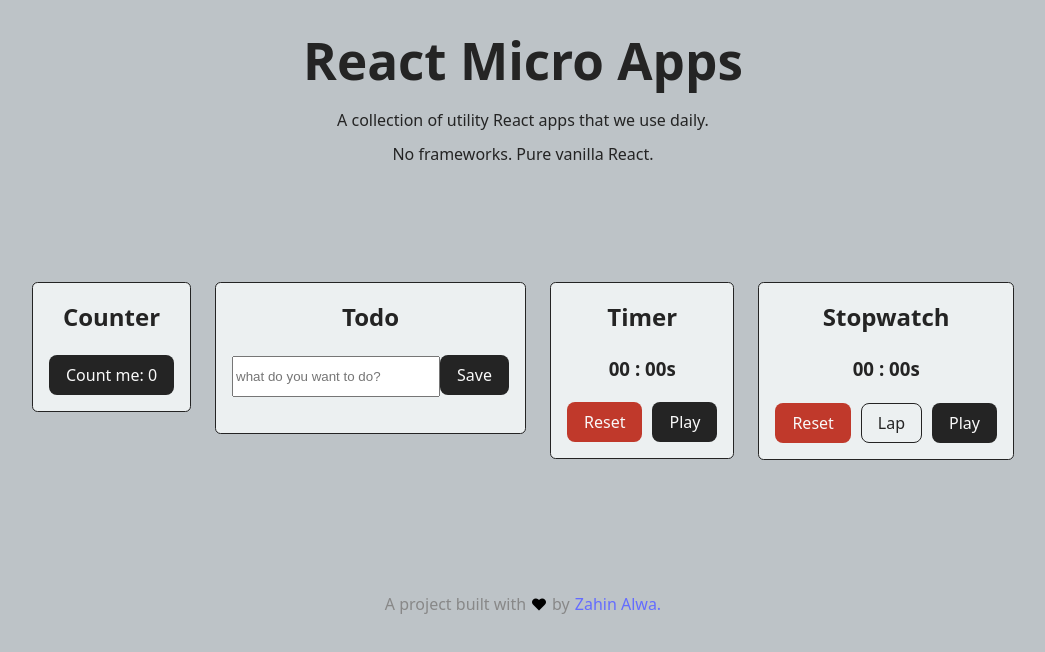
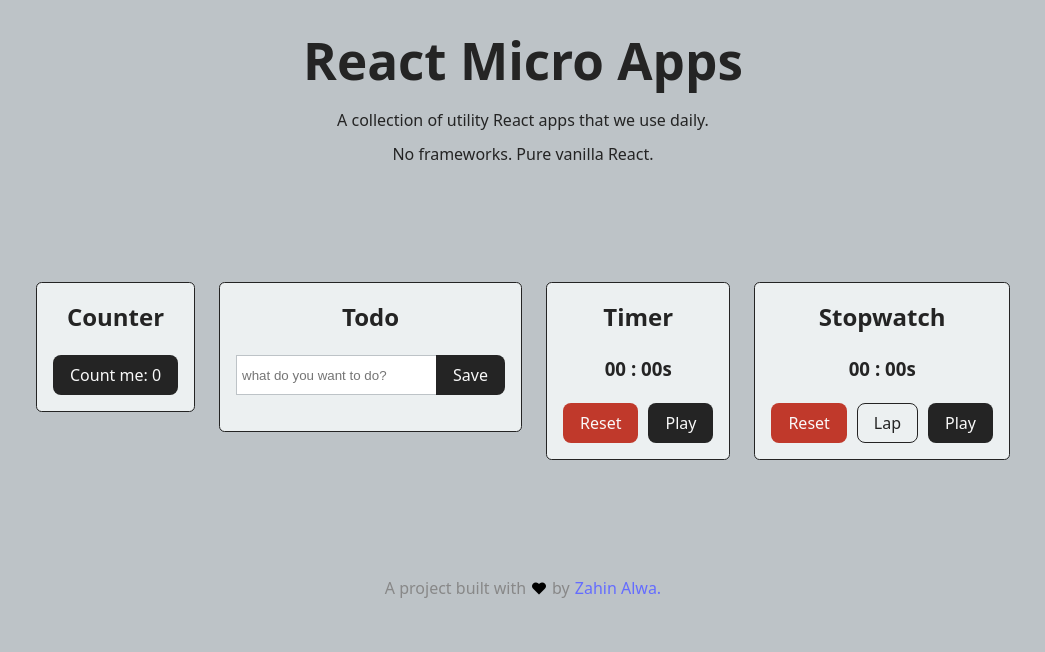
Before and after one commit to Zahinize/react-micro-apps, a React (Vite) app: page / in a window 1280 px wide. Shown: the top 652 px of the page, without its empty margins (117-1162 px from the left). Built offline with nearby package versions, Linux system fonts and the light colour scheme.

Commit message:
[Code Refactoring] Timer: Input group component

```diff
--- a/src/Timer.jsx
+++ b/src/Timer.jsx
@@ -31,7 +31,7 @@ function Timer() {
 
   return (
     <>
-      <h3>{formatTime(timer)}</h3>
+      <h3 className="mb-20">{formatTime(timer)}</h3>
       <button className="alert mr-10" onClick={handleResetBtnClick}>Reset</button>
       <button onClick={() => setPlay(!play)}>{playText}</button>
     </>
--- a/src/Todo.jsx
+++ b/src/Todo.jsx
@@ -4,10 +4,6 @@ function Todo({ className }) {
   const [inputVal, setInputVal] = useState('');
   const [itemId, setItemId] = useState('');
   const [list, setList] = useState([]);
-  const inputStyle = {
-    height: '35px',
-    width: '200px'
-  };
   const btnText = itemId ? 'Update' : 'Save';
 
   function renderList() {
@@ -85,12 +81,12 @@ function Todo({ className }) {
 
   return (
     <div className={className}>
-      <div className='mb-20'>
+      <div className='d-flex mb-20 input-group'>
         <input
+          id="todo-input"
           placeholder='what do you want to do?'
           onKeyUp={handleInputKeyPress}
           onChange={e => setInputVal(e.target.value)}
-          style={inputStyle}
           type="text"
           value={inputVal}
         />
--- a/src/index.css
+++ b/src/index.css
@@ -7,6 +7,8 @@
   --link-hover-color: #535bf2;
   --alert-color: #c0392b;
   --success-color: #27ae60;
+  --input-height: 40px;
+  --input-width: 200px;
 
   font-family: system-ui, Avenir, Helvetica, Arial, sans-serif;
   line-height: 1.5;
@@ -21,6 +23,53 @@
   -webkit-font-smoothing: antialiased;
   -moz-osx-font-smoothing: grayscale;
 }
+
+/** HTML Element selectors **/
+* {
+  box-sizing: border-box;
+  margin: 0;
+  padding: 0;
+}
+a {
+  font-weight: 500;
+  color: var(--link-color);
+  text-decoration: inherit;
+}
+a:hover {
+  color: var(--link-hover-color);
+}
+body {
+  margin: 0;
+  display: flex;
+  min-width: 320px;
+  min-height: 100vh;
+}
+h1 {
+  font-size: 3.2em;
+  line-height: 1.1;
+}
+button {
+  border-radius: 8px;
+  border: 1px solid transparent;
+  background-color: var(--primary-color);
+  color: #f9f9f9;
+  cursor: pointer;
+  padding: 0.5em 1em;
+  font-size: 1em;
+  font-weight: 500;
+  font-family: inherit;
+  transition: border-color 0.25s;
+}
+button.outline {
+  background: transparent;
+  border: 1px solid var(--primary-color);
+  color: 1px solid var(--primary-color);
+}
+button.alert {
+  background: var(--alert-color);
+  color: var(#fff);
+}
+
 /** Flex Utilities **/
 .d-flex {
   display: flex;
@@ -101,6 +150,7 @@
   background: var(--primary-bg);
 }
 
+/** Component Styles **/
 .btn {
   font-size: 0.8em;
   padding: 0.5em;
@@ -111,47 +161,16 @@
   background: var(--secondary-bg);
   padding: 1em;
 }
-
-a {
-  font-weight: 500;
-  color: var(--link-color);
-  text-decoration: inherit;
+/** Input Group component: Input + Button **/
+.input-group > input {
+    border: 1px solid var(--primary-bg);
+    border-right: 0;
+    padding: 5px;
+    height: var(--input-height);
+    width: var(--input-width);
 }
-a:hover {
-  color: var(--link-hover-color);
+.input-group > button {
+    height: var(--input-height);
+    border-top-left-radius: 0;
+    border-bottom-left-radius: 0;
 }
-
-body {
-  margin: 0;
-  display: flex;
-  /* place-items: center; */
-  min-width: 320px;
-  min-height: 100vh;
-}
-
-h1 {
-  font-size: 3.2em;
-  line-height: 1.1;
-}
-
-button {
-  border-radius: 8px;
-  border: 1px solid transparent;
-  background-color: var(--primary-color);
-  color: #f9f9f9;
-  cursor: pointer;
-  padding: 0.5em 1em;
-  font-size: 1em;
-  font-weight: 500;
-  font-family: inherit;
-  transition: border-color 0.25s;
-}
-button.outline {
-  background: transparent;
-  border: 1px solid var(--primary-color);
-  color: 1px solid var(--primary-color);
-}
-button.alert {
-  background: var(--alert-color);
-  color: var(#fff);
-}
```
